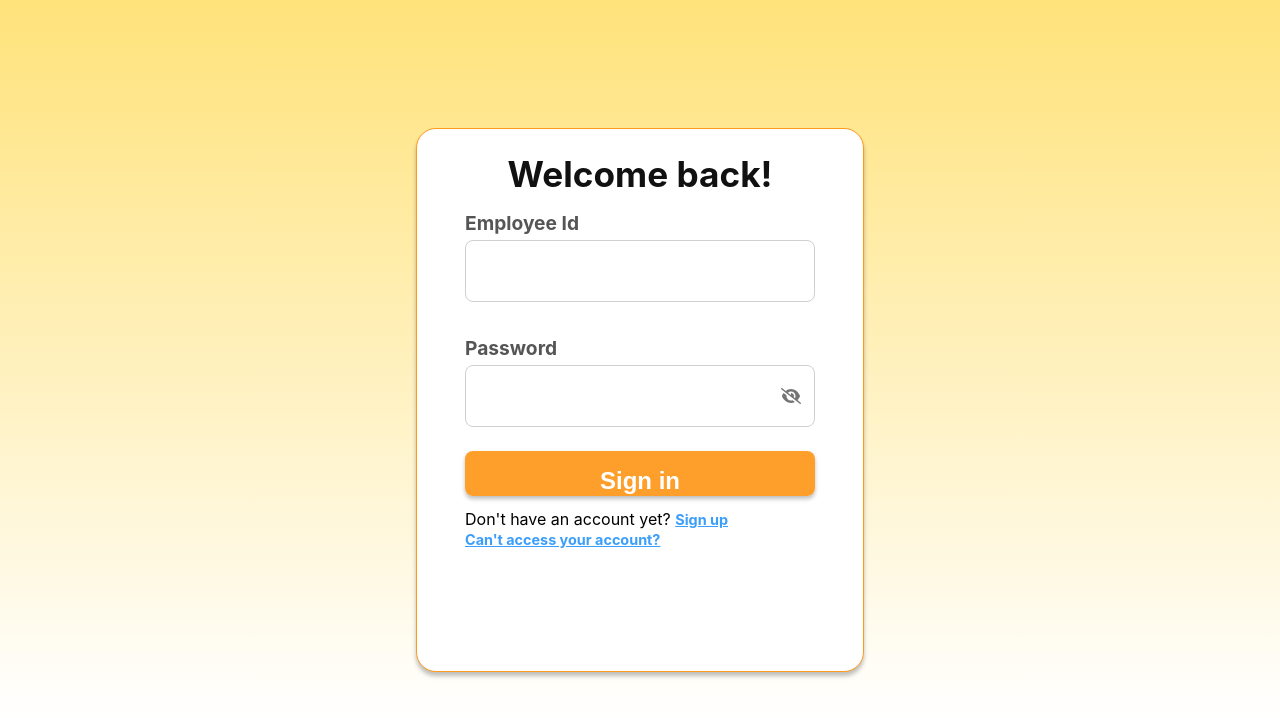
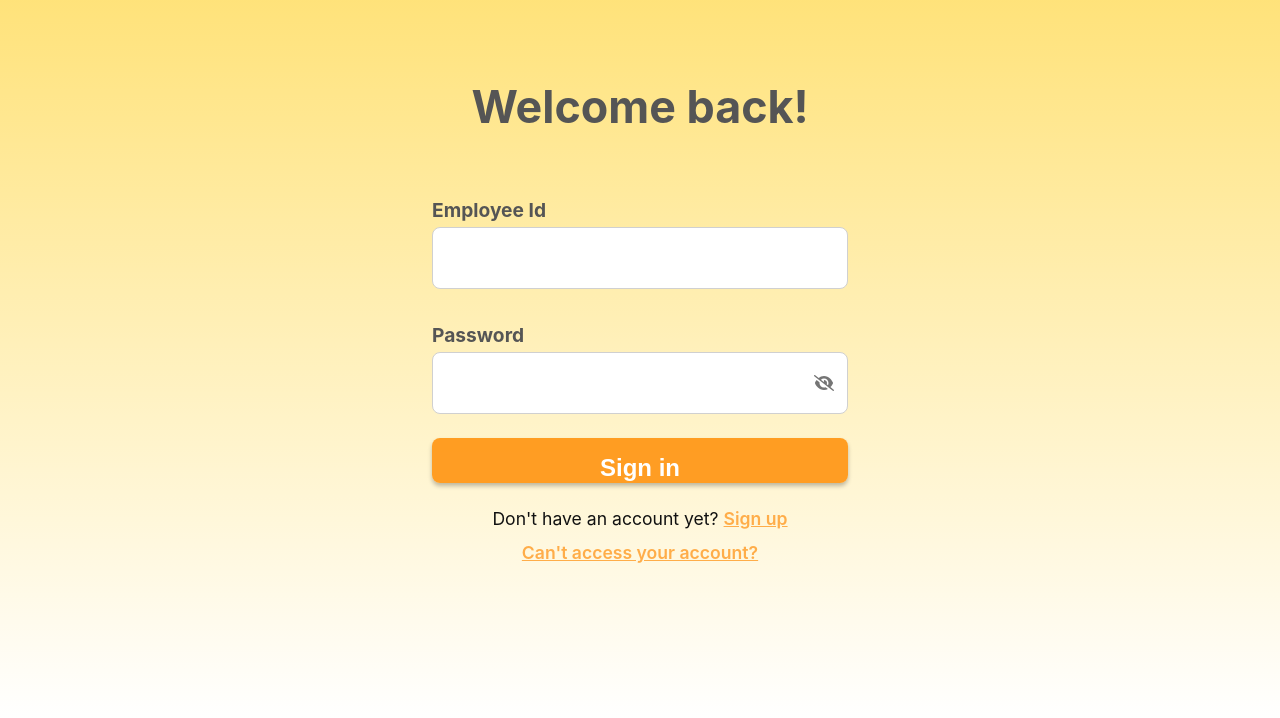
Before and after one commit to ghevia01/chills-restaurant-midterm, a React (Create React App) app: page /login in a window 1280 px wide. Shown: the top 718 px of the page. Built offline with nearby package versions, Linux system fonts and the light colour scheme; no server answers.

Commit message:
update: login form styles

```diff
--- a/src/components/Forms/LoginForm/login-form.css
+++ b/src/components/Forms/LoginForm/login-form.css
@@ -1,11 +1,9 @@
 .login-form {
-    width: 28rem;
-    height: 34rem;
-    padding: 1.5rem 3rem;
-    border-radius: 20px;
-    border: 1px solid #FF9A1C;
-    background: #ffffff;
-    box-shadow: 0px 4px 4px 0px rgba(0, 0, 0, 0.25);
+    display: flex;
+    flex-direction: column;
+    width: 26rem;
+    height: 40rem;
+    gap: 3rem;
 }
 
 .login-header {
@@ -14,47 +12,35 @@
 
 .login-header h1 {
     text-align: center;
-    font-size: 2.2rem;
+    font-size: 2.8rem;
     font-weight: 700;
-    color: #111;
+    color: #555555;
 }
 
-.section-divider {
-    border: 1px solid #e0e0e0;
-    margin: 1rem 0 2.5rem 0;
-}
-
-.form-btn {
-    width: 100%;
-    height: 2.8rem;
-    margin-top: 0.4rem;
-    margin-bottom: 0.8rem;
-}
-
-.aux-links-list {
+.login-aux-links {
     width: 100%;
     list-style: none;
 }
 
-.aux-links-list li {
+.login-aux-links li {
     margin: 0.8rem 0;
     color: #111;
     text-align: center;
-    font-size: 0.9rem;
+    font-size: 1.1rem;
     font-weight: 400;
     text-decoration: none;
 }
 
-.link {
-    color: #3b9efa;
-    font-size: 0.9rem;
-    font-weight: 700;
+.login-aux-links .link {
+    color: #ffad49;
+    font-size: 1.1rem;
+    font-weight: 600;
     text-decoration-line: underline;
     cursor: pointer;
 }
 
-.link:hover {
-    color: #0084ff;
+.login-aux-links li .link:hover {
+    color: #FF9A1C;
 }
 
 /* Mobile devices (480px) */
```
